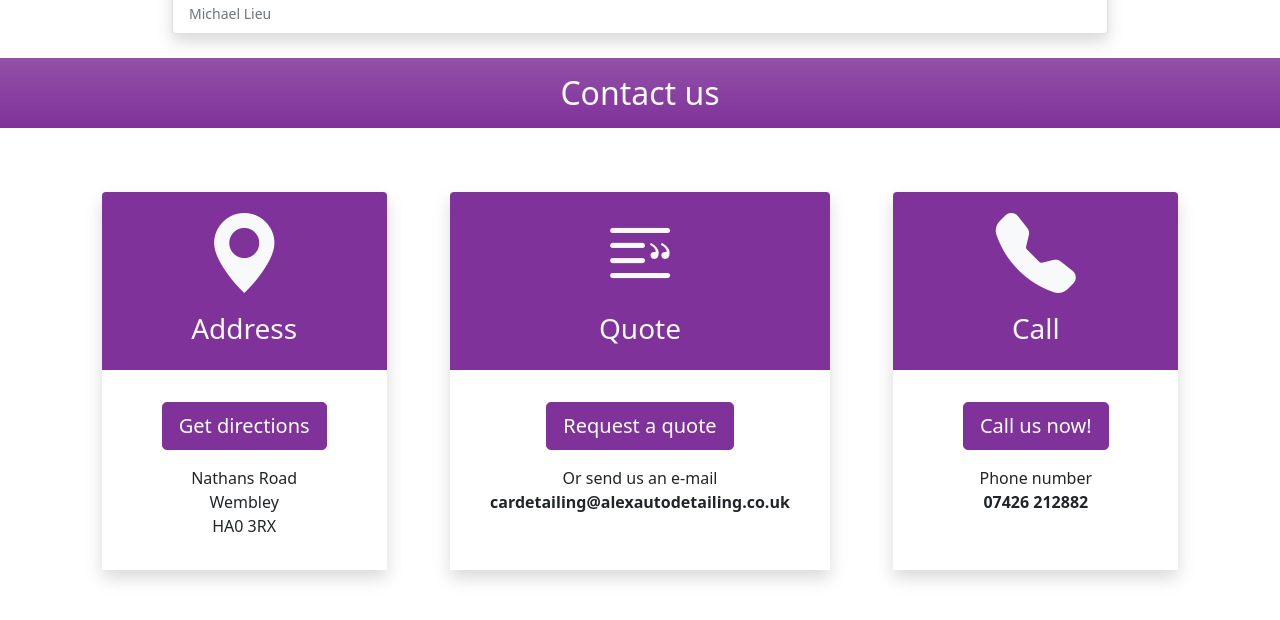
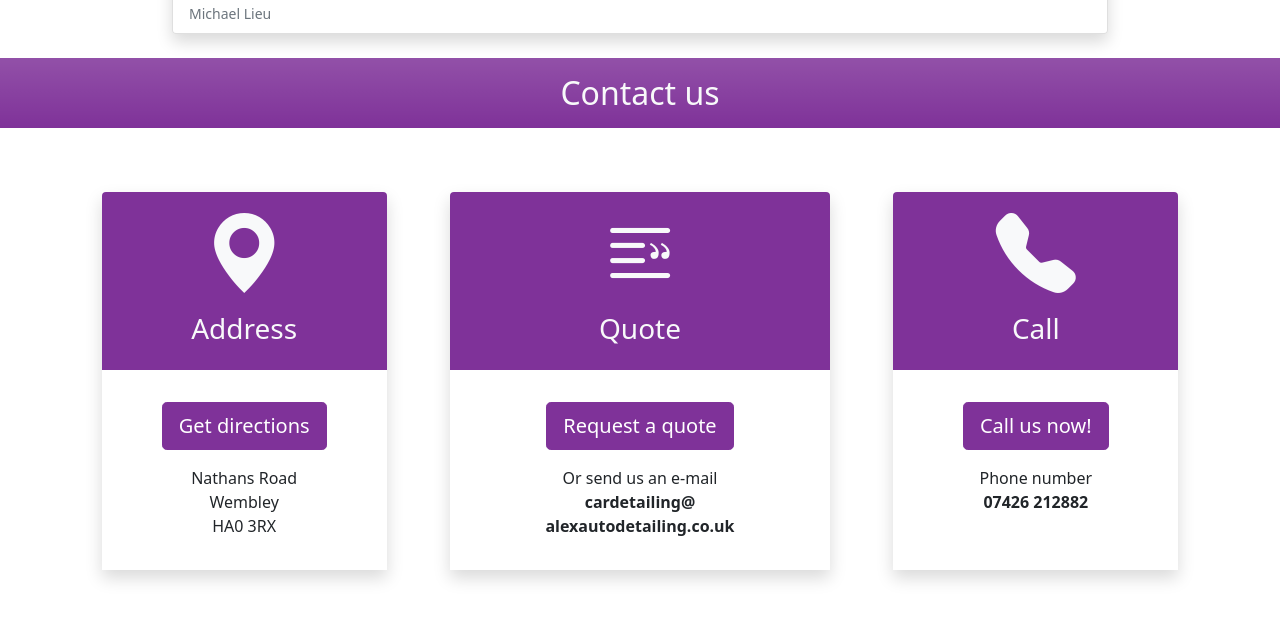
Before and after one commit to k8a87/alexautodetail, a website built with Parcel: page src/index.html in a window 1280 px wide. Shown: the part 4113-4733 px from the top of the page. Built offline with nearby package versions, Linux system fonts and the light colour scheme.

Commit message:
email address split on two lines

```diff
--- a/src/index.html
+++ b/src/index.html
@@ -408,7 +408,7 @@
             <button class="btn btn-lg btn-primary my-3"> Request a quote </button>
             <p class="">
               <span> Or send us an e-mail <br />
-                <b>cardetailing@alexautodetailing.co.uk</b>
+                <b>cardetailing@ <br /> alexautodetailing.co.uk</b>
               </span>
             </p>
           </div>
```
